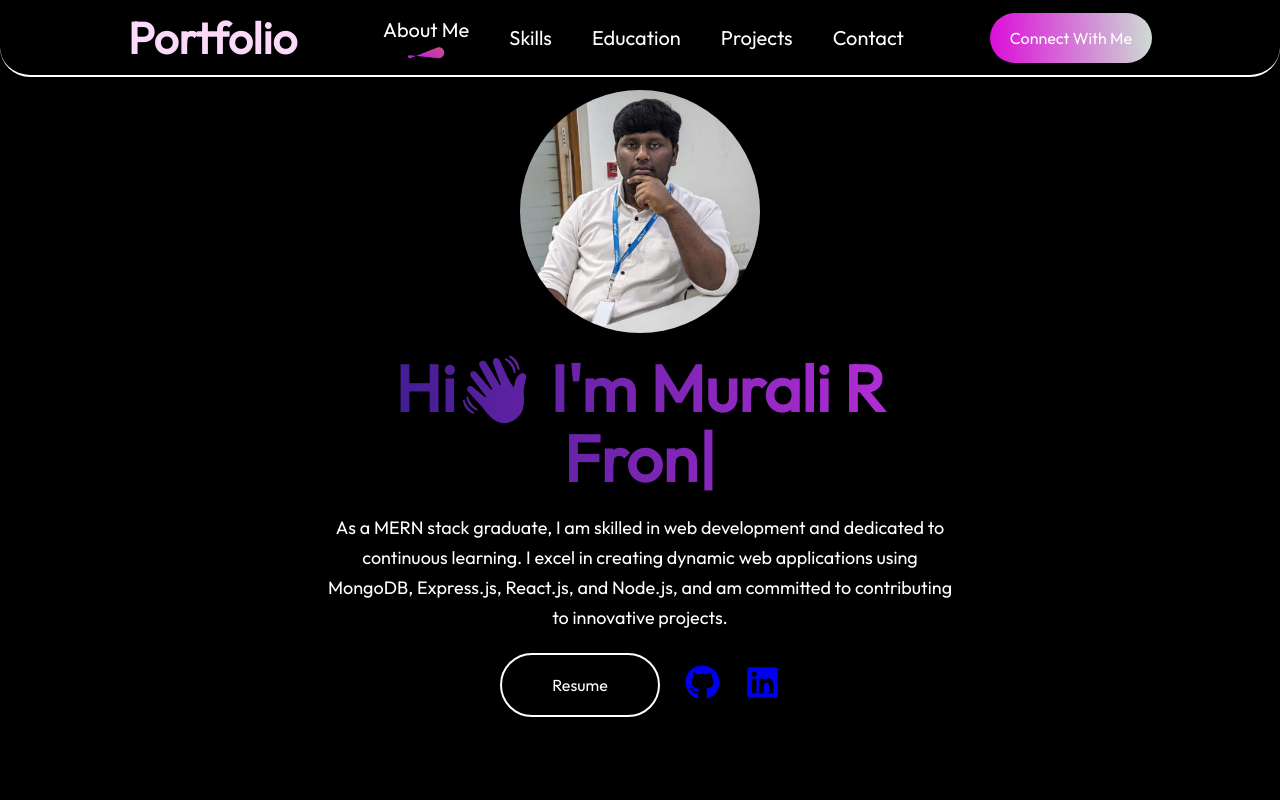
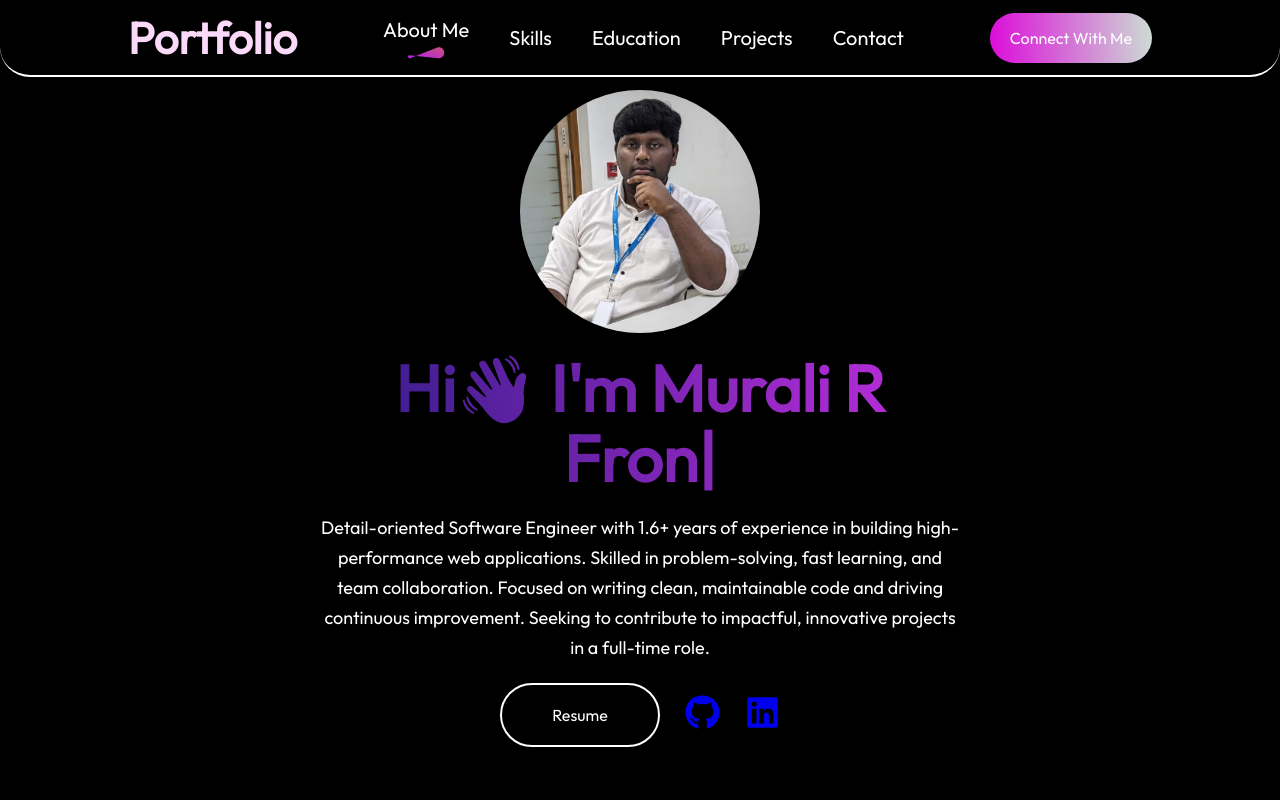
Before and after one commit to MuraliRani/portfolio, a React (Vite) app: page / in a window 1280 px wide. Shown: the top 800 px of the page. Built offline with nearby package versions, Linux system fonts and the light colour scheme.

Commit message:
completed

```diff
--- a/src/Components/About/About.jsx
+++ b/src/Components/About/About.jsx
@@ -23,10 +23,11 @@ const About = () => {
         />
       </h1>
       <p>
-        As a MERN stack graduate, I am skilled in web development and dedicated
-        to continuous learning. I excel in creating dynamic web applications
-        using MongoDB, Express.js, React.js, and Node.js, and am committed to
-        contributing to innovative projects.
+        Detail-oriented Software Engineer with 1.6+ years of experience in
+        building high-performance web applications. Skilled in problem-solving,
+        fast learning, and team collaboration. Focused on writing clean,
+        maintainable code and driving continuous improvement. Seeking to
+        contribute to impactful, innovative projects in a full-time role.
       </p>
       <div className="hero-action">
         {/* <div className="hero-connect">
@@ -38,7 +39,6 @@ const About = () => {
           <a
             className="anchor-link"
             href="https://drive.google.com/file/d/1RCO8PRDhHv44Yt61Vt6B7p8aeI0aZyFv/view"
-
             target="_blank"
             rel="noopener noreferrer"
           >
--- a/src/assets/services_data.js
+++ b/src/assets/services_data.js
@@ -38,8 +38,8 @@ const Services_Data = [
     s_desc:
       "A full-stack blog application built using the MERN stack, enabling users to create, edit, and publish blog posts seamlessly",
     img_src: Blog,
-    github_link: "https://github.com/MuraliRani/Blogs.git",
-    live_link: "https://blog-application-mernstack.netlify.app",
+    github_link: "https://github.com/MuraliRani/Blog-Application-task",
+    live_link: "https://blog-application-task-frontend.onrender.com",
   },
 ];
 
```
Lines whose indentation alone changed are shown as unchanged.
